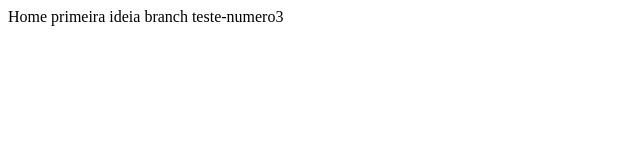
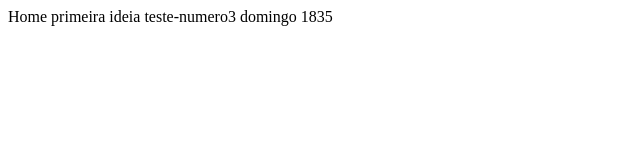
Before and after one commit to ivanugarte/ideia-unica, a Next.js app: page / in a window 1280 px wide. Shown: the top 160 px of the page, without its empty margins (0-640 px from the left). Built offline with nearby package versions, Linux system fonts and the light colour scheme.

Commit message:
tentando atualizar dom1835

```diff
--- a/pages/index.js
+++ b/pages/index.js
@@ -1,5 +1,5 @@
 function Home() {
-  return <div>Home primeira ideia branch teste-numero3</div>
+  return <div>Home primeira ideia teste-numero3 domingo 1835</div>
 }
 
 export default Home
```
